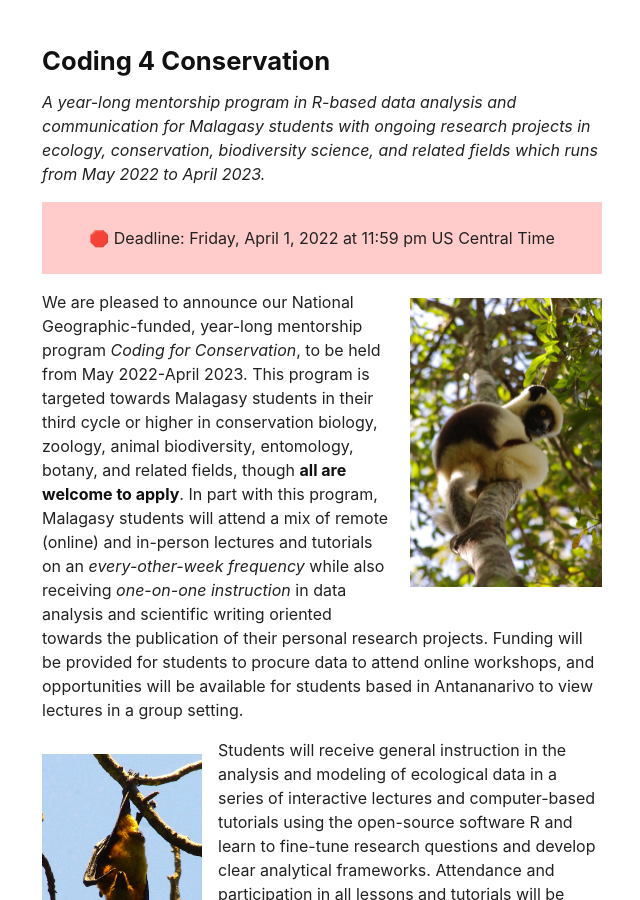
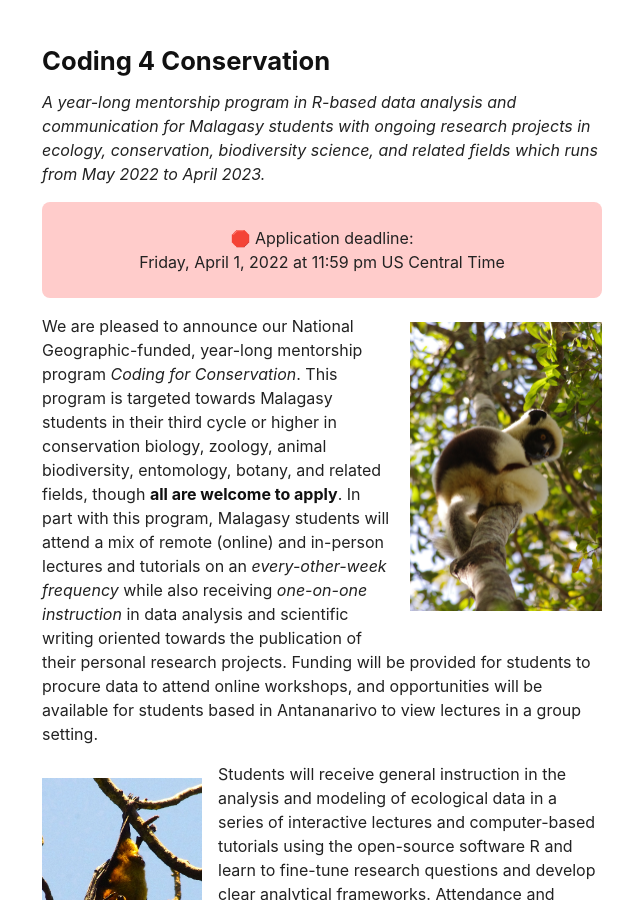
Before and after one commit to brooklabteam/coding4conservation, a Jekyll site: the page built from index.md, in a window 1280 px wide and 900 px high. Shown: the whole window, without its empty margins (318-958 px from the left). Built offline with Jekyll 4.4.1, drawn with Linux system fonts in a browser that asks for light colours.

Commit message:
Update index.md

```diff
--- a/index.md
+++ b/index.md
@@ -4,13 +4,14 @@ title: "Coding 4 Conservation"
 ---
 <p><em>A year-long mentorship program in R-based data analysis and communication for Malagasy students with ongoing research projects in ecology, conservation, biodiversity science, and related fields which runs from May 2022 to April 2023.</em></p>
 
-<div style="background: #ffcccb; padding: 0.5em;">
-<p><center>🛑 Deadline: Friday, April 1, 2022 at 11:59 pm US Central Time</center></p>
+<div style="background: #ffcccb; border-radius: 0.5em; padding: 0.5em;">
+<p><center>🛑 Application deadline:<br />
+Friday, April 1, 2022 at 11:59 pm US Central Time</center></p>
 </div>
 
 <img src="assets/img/IMGP0119.JPG" style="float: right; max-width: 12em; margin: 1em 0 1em 1em;" />
 
-<p>We are pleased to announce our National Geographic-funded, year-long mentorship program <em>Coding for Conservation</em>, to be held from May 2022-April 2023. This program is targeted towards Malagasy students in their third cycle or higher in conservation biology, zoology, animal biodiversity, entomology, botany, and related fields, though <strong>all are welcome to apply</strong>. In part with this program, Malagasy students will attend a mix of remote (online) and in-person lectures and tutorials on an <em>every-other-week frequency</em> while also receiving <em>one-on-one instruction</em> in data analysis and scientific writing oriented towards the publication of their personal research projects. Funding will be provided for students to procure data to attend online workshops, and opportunities will be available for students based in Antananarivo to view lectures in a group setting.</p>
+<p>We are pleased to announce our National Geographic-funded, year-long mentorship program <em>Coding for Conservation</em>. This program is targeted towards Malagasy students in their third cycle or higher in conservation biology, zoology, animal biodiversity, entomology, botany, and related fields, though <strong>all are welcome to apply</strong>. In part with this program, Malagasy students will attend a mix of remote (online) and in-person lectures and tutorials on an <em>every-other-week frequency</em> while also receiving <em>one-on-one instruction</em> in data analysis and scientific writing oriented towards the publication of their personal research projects. Funding will be provided for students to procure data to attend online workshops, and opportunities will be available for students based in Antananarivo to view lectures in a group setting.</p>
 
 <img src="assets/img/IMGP1272.JPG" style="float: left; max-width: 10em; margin: 1em 1em 1em 0;" />
 
```
